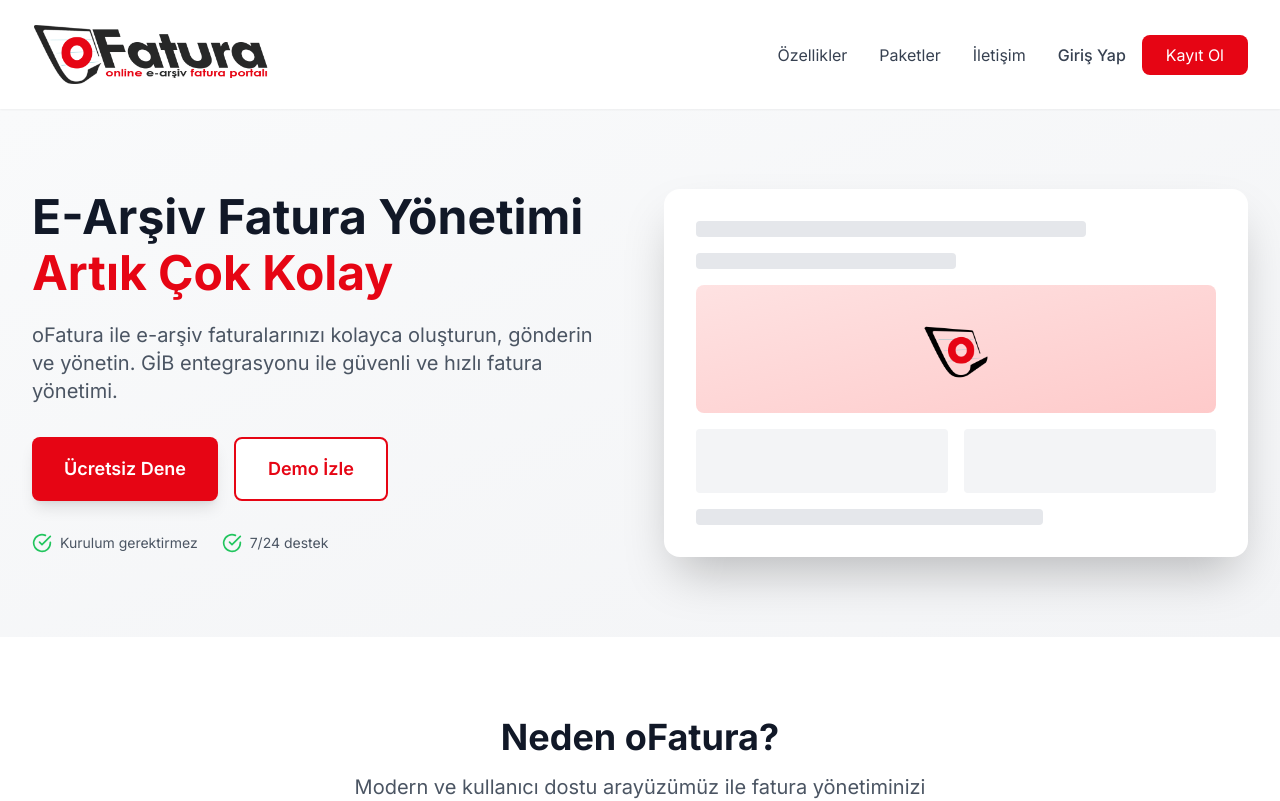
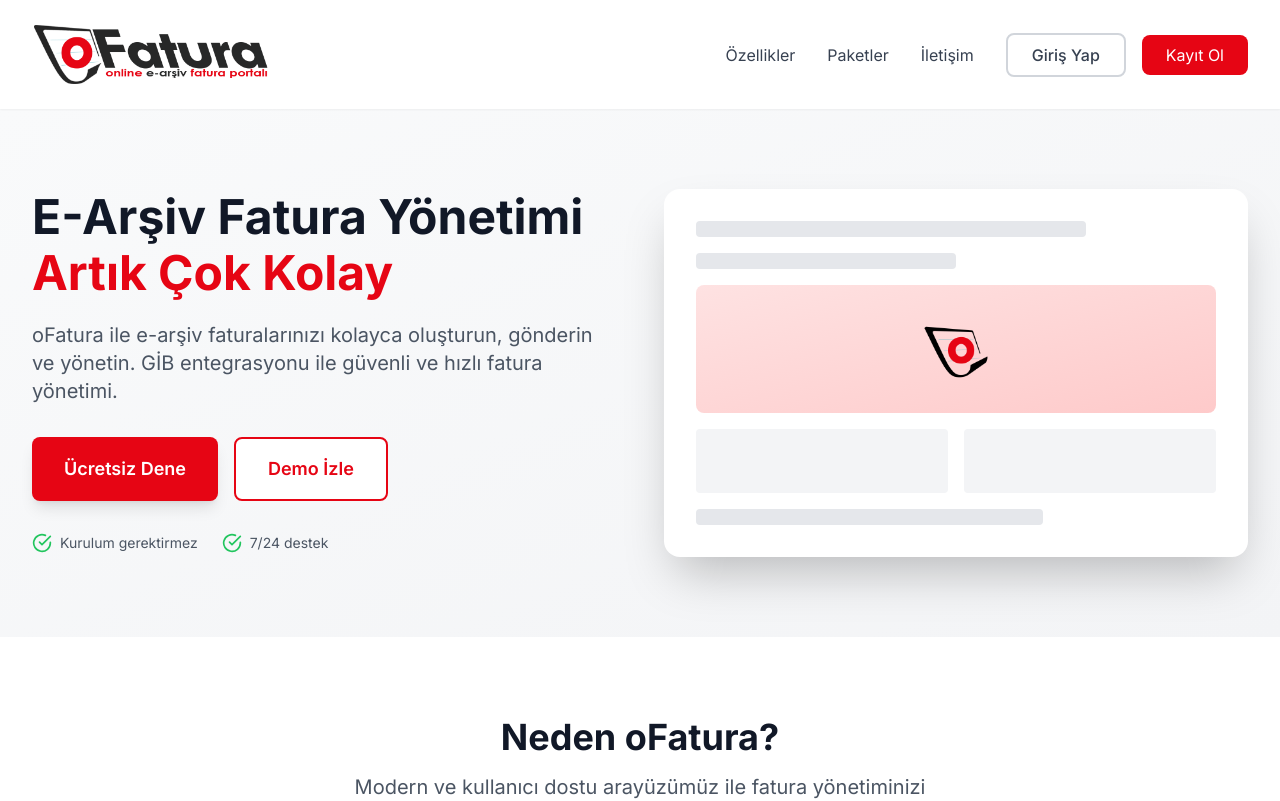
Before and after one commit to kolayhesapcomtr/ofatura, a Next.js app: page /ofatura/ in a window 1280 px wide. Shown: the top 801 px of the page. Built offline with nearby package versions, Linux system fonts and the light colour scheme.

Commit message:
feat: Add outlined border style to login button
- Add border-2 border-gray-300 to Giriş Yap button
- Change hover to border-primary for consistency
- Apply styling to both desktop and mobile menu buttons
- Kayıt Ol remains filled (bg-primary)
- Giriş Yap now outlined (border only)

```diff
--- a/app/page.tsx
+++ b/app/page.tsx
@@ -45,7 +45,7 @@ export default function Home() {
                 <a href="#iletisim" className="text-gray-700 hover:text-primary transition">İletişim</a>
               </nav>
               <div className="flex items-center space-x-4">
-                <button className="text-gray-700 hover:text-primary font-medium transition">
+                <button className="border-2 border-gray-300 text-gray-700 hover:border-primary hover:text-primary px-6 py-2 rounded-lg font-medium transition">
                   Giriş Yap
                 </button>
                 <button className="bg-primary text-white px-6 py-2 rounded-lg hover:bg-primary-600 transition">
@@ -89,7 +89,7 @@ export default function Home() {
                   İletişim
                 </a>
                 <div className="flex flex-col space-y-3 pt-4 border-t border-gray-200">
-                  <button className="text-gray-700 hover:text-primary font-medium transition text-left">
+                  <button className="border-2 border-gray-300 text-gray-700 hover:border-primary hover:text-primary px-6 py-2 rounded-lg font-medium transition">
                     Giriş Yap
                   </button>
                   <button className="bg-primary text-white px-6 py-2 rounded-lg hover:bg-primary-600 transition">
```
